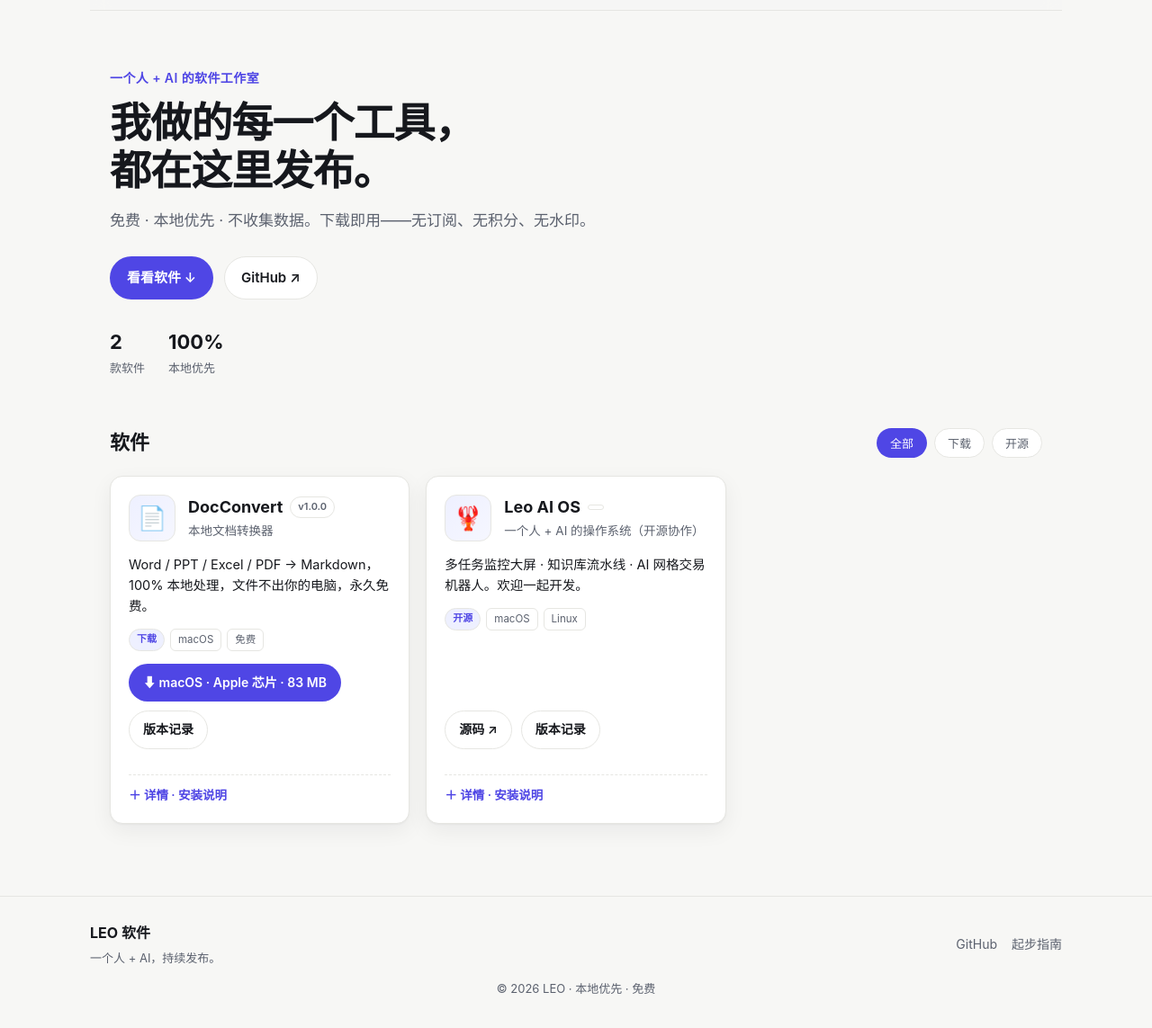
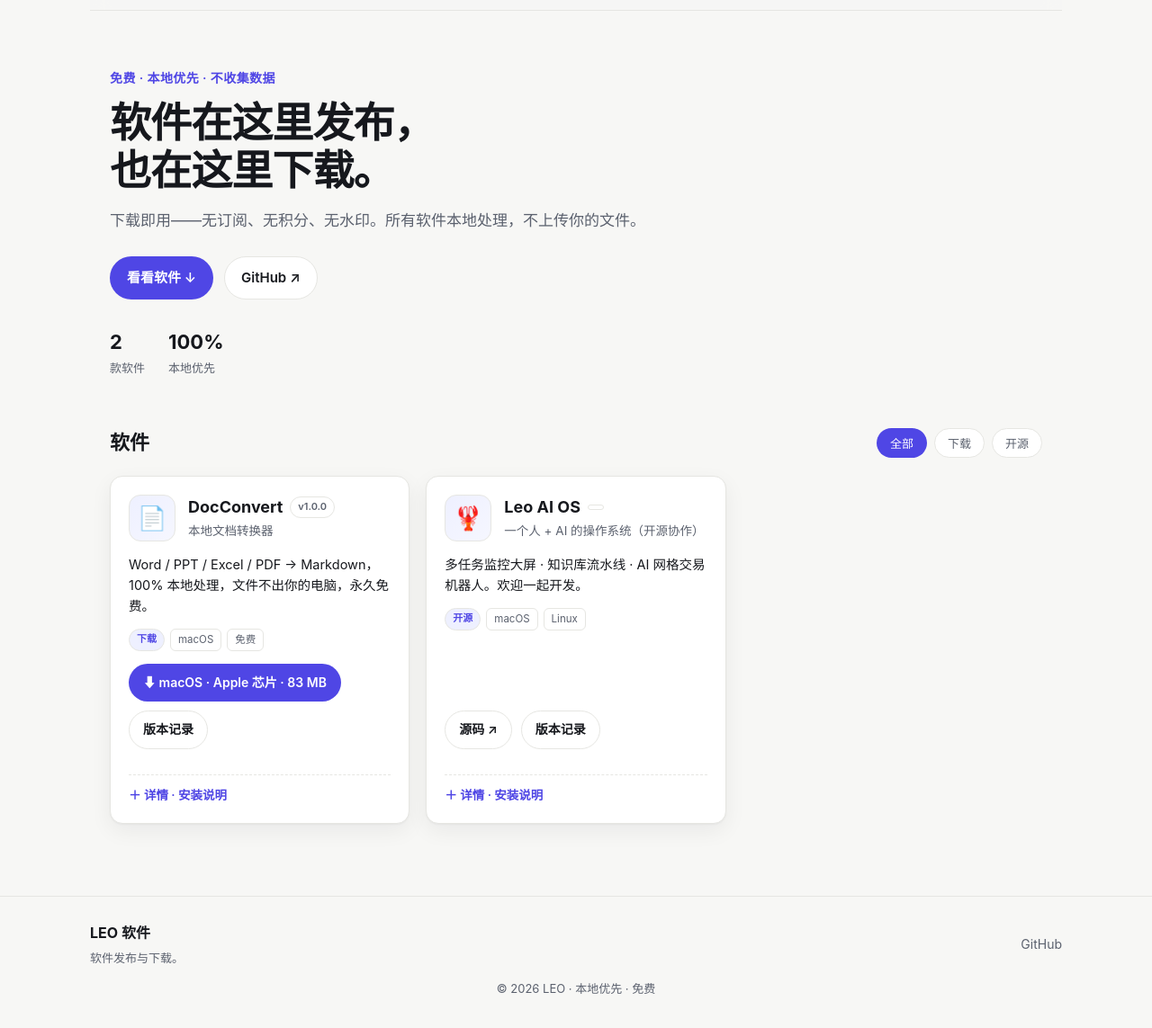
Before and after one commit to li77724121/software, a plain HTML site: page index.html in a window 1280 px wide. Shown: the part 49-1192 px from the top of the page at 90% size. Drawn offline with Linux system fonts and the light colour scheme; no server answers.

Commit message:
privacy: 站内去除个人定位/团队定位信息

```diff
--- a/data/products.json
+++ b/data/products.json
@@ -1,9 +1,8 @@
 {
   "site": {
     "name": "LEO 软件",
-    "tagline": "一个人 + AI 的软件工作室 · 免费 · 本地优先",
-    "github": "https://github.com/li77724121",
-    "guides": "https://li77724121.github.io/startup-guide/"
+    "tagline": "免费 · 本地优先 · 不收集数据",
+    "github": "https://github.com/li77724121"
   },
   "products": [
     {
@@ -13,13 +12,19 @@
       "category": "下载",
       "tagline": "本地文档转换器",
       "summary": "Word / PPT / Excel / PDF → Markdown，100% 本地处理，文件不出你的电脑，永久免费。",
-      "platforms": ["macOS"],
+      "platforms": [
+        "macOS"
+      ],
       "license": "免费",
       "repo": "li77724121/docconvert",
       "version": "1.0.0",
       "releaseUrl": "https://github.com/li77724121/docconvert/releases/latest",
       "assets": [
-        { "label": "macOS · Apple 芯片", "file": "DocConvert-1.0.0-macOS-arm64.dmg", "size": "83 MB" }
+        {
+          "label": "macOS · Apple 芯片",
+          "file": "DocConvert-1.0.0-macOS-arm64.dmg",
+          "size": "83 MB"
+        }
       ],
       "features": [
         "🔒 100% 本地处理 —— 文件不上传任何服务器，合同/机密/个人文档不出电脑",
@@ -40,7 +45,10 @@
       "category": "开源",
       "tagline": "一个人 + AI 的操作系统（开源协作）",
       "summary": "多任务监控大屏 · 知识库流水线 · AI 网格交易机器人。欢迎一起开发。",
-      "platforms": ["macOS", "Linux"],
+      "platforms": [
+        "macOS",
+        "Linux"
+      ],
       "license": "开源",
       "repo": "li77724121/leo-ai-os",
       "version": "",
--- a/index.html
+++ b/index.html
@@ -3,10 +3,10 @@
 <head>
 <meta charset="UTF-8">
 <meta name="viewport" content="width=device-width, initial-scale=1">
-<title>LEO 软件 · 软件发布与下载</title>
-<meta name="description" content="一个人 + AI 的软件工作室：免费、本地优先、不收集数据。在这里下载并查看我发布的每一款软件。">
-<meta property="og:title" content="LEO 软件 · 软件发布与下载">
-<meta property="og:description" content="一个人 + AI 的软件工作室。免费、本地优先、不收集数据。">
+<title>LEO 软件 · 软件下载</title>
+<meta name="description" content="软件发布与下载页：免费、本地优先、不收集数据。">
+<meta property="og:title" content="LEO 软件 · 软件下载">
+<meta property="og:description" content="免费、本地优先、不收集数据。">
 <meta property="og:type" content="website">
 <link rel="stylesheet" href="style.css">
 </head>
@@ -22,9 +22,9 @@
 <main>
   <section class="hero">
     <div class="hero-inner">
-      <p class="kicker">一个人 + AI 的软件工作室</p>
-      <h1>我做的每一个工具，<br>都在这里发布。</h1>
-      <p class="sub">免费 · 本地优先 · 不收集数据。下载即用——无订阅、无积分、无水印。</p>
+      <p class="kicker">免费 · 本地优先 · 不收集数据</p>
+      <h1>软件在这里发布，<br>也在这里下载。</h1>
+      <p class="sub">下载即用——无订阅、无积分、无水印。所有软件本地处理，不上传你的文件。</p>
       <div class="hero-actions">
         <a class="btn primary" href="#products">看看软件 ↓</a>
         <a class="btn ghost" id="hero-gh" href="https://github.com/li77724121" target="_blank" rel="noopener">GitHub ↗</a>
@@ -46,11 +46,10 @@
   <div class="foot-inner">
     <div>
       <strong>LEO 软件</strong>
-      <p class="muted small">一个人 + AI，持续发布。</p>
+      <p class="muted small">软件发布与下载。</p>
     </div>
     <div class="foot-links">
       <a href="https://github.com/li77724121" target="_blank" rel="noopener">GitHub</a>
-      <a href="https://li77724121.github.io/startup-guide/" target="_blank" rel="noopener">起步指南</a>
     </div>
   </div>
   <p class="muted small center">© <span id="year"></span> LEO · 本地优先 · 免费</p>
```
Also changed, not shown: 1 other file.
